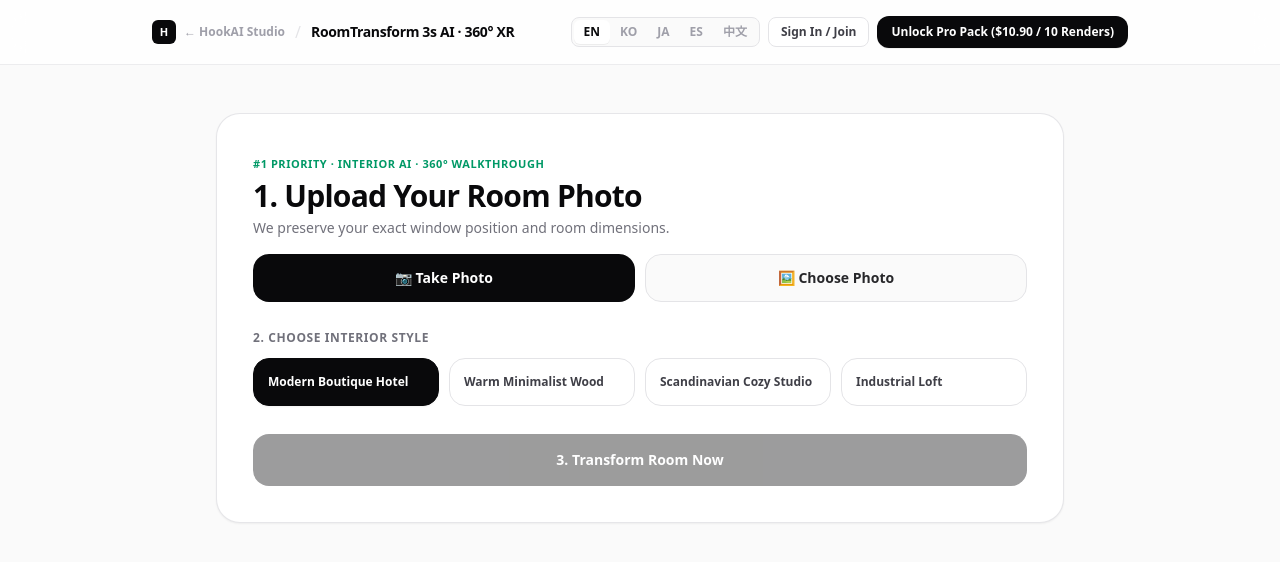
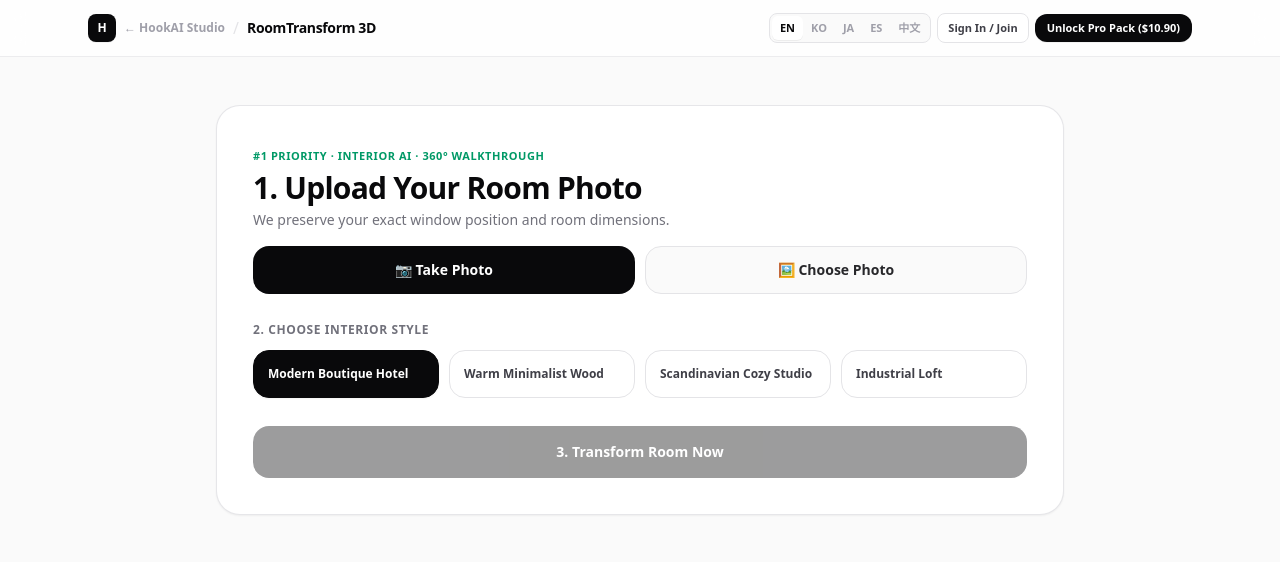
Before and after one commit to sujin777/hookai-studio, a Next.js app: page /interior in a window 1280 px wide. Shown: the top 562 px of the page. Built offline with nearby package versions, Linux system fonts and the light colour scheme; no server answers.

Commit message:
ui: keep top navigation bar compact on a single row

```diff
--- a/app/interior/page.tsx
+++ b/app/interior/page.tsx
@@ -183,7 +183,7 @@ export default function InteriorAppPage() {
   return (
     <div className="min-h-screen bg-[#FAFAFA] text-zinc-900 flex flex-col selection:bg-zinc-900 selection:text-white">
       <PaddleBar
-        appName={`${t.interiorAppName} · 360° XR`}
+        appName="RoomTransform 3D"
         priceId={priceId}
         priceLabel={t.interiorPriceLabel}
         email={email}
--- a/components/LanguageProvider.tsx
+++ b/components/LanguageProvider.tsx
@@ -65,14 +65,14 @@ export function LanguageSelector() {
     <div
       role="group"
       aria-label="Language switcher"
-      className="inline-flex items-center rounded-lg border border-zinc-200 bg-zinc-50 p-0.5 text-xs font-semibold"
+      className="inline-flex items-center rounded-lg border border-zinc-200 bg-zinc-50 p-0.5 text-[11px] font-semibold shrink-0"
     >
       {SUPPORTED_LOCALES.map((item) => (
         <button
           key={item.code}
           type="button"
           onClick={() => setLocale(item.code)}
-          className={`px-2.5 py-1 rounded-md transition-all cursor-pointer ${
+          className={`px-2 py-1 rounded-md transition-all cursor-pointer ${
             locale === item.code
               ? 'bg-white text-zinc-950 shadow-2xs'
               : 'text-zinc-400 hover:text-zinc-700'
--- a/components/PaddleBar.tsx
+++ b/components/PaddleBar.tsx
@@ -185,37 +185,41 @@ export function PaddleBar({
       )}
 
       <header className="sticky top-0 z-30 border-b border-zinc-200/70 bg-white/80 backdrop-blur-md">
-        <div className="max-w-5xl mx-auto px-4 sm:px-6 min-h-16 py-2 flex flex-wrap items-center justify-between gap-2.5">
-          <div className="flex items-center gap-2.5">
+        <div className="max-w-6xl mx-auto px-4 sm:px-6 min-h-14 py-2 flex flex-wrap md:flex-nowrap items-center justify-between gap-2">
+          <div className="flex items-center gap-2 min-w-0">
             <Link
               href="/"
-              className="inline-flex items-center gap-2 text-xs font-semibold text-zinc-400 hover:text-zinc-950 transition-colors"
+              className="inline-flex items-center gap-2 text-xs font-semibold text-zinc-400 hover:text-zinc-950 transition-colors whitespace-nowrap shrink-0"
             >
-              <span className="w-6 h-6 rounded-md bg-zinc-950 text-white flex items-center justify-center font-black text-[11px]">
+              <span className="w-7 h-7 rounded-lg bg-zinc-950 text-white flex items-center justify-center font-black text-xs shadow-2xs">
                 H
               </span>
-              <span className="hidden sm:inline">{t.backToHub}</span>
+              <span className="hidden xl:inline">{t.backToHub}</span>
             </Link>
-            <span className="text-zinc-200">/</span>
-            <span className="font-bold text-xs sm:text-sm text-zinc-950 tracking-tight">{appName}</span>
+            <span className="text-zinc-200 hidden sm:inline">/</span>
+            <span className="font-bold text-xs sm:text-sm text-zinc-950 tracking-tight truncate">
+              {appName}
+            </span>
             {remainingCredits !== null && (remainingCredits > 0 || loggedInEmail) && (
               <span
-                className={`px-2.5 py-0.5 text-[11px] font-bold rounded-full border ${
+                className={`px-2 py-0.5 text-[11px] font-bold rounded-full border whitespace-nowrap shrink-0 ${
                   remainingCredits > 0
                     ? 'bg-emerald-50 text-emerald-700 border-emerald-200/70'
                     : 'bg-zinc-100 text-zinc-600 border-zinc-200'
                 }`}
               >
-                {remainingCredits} {t.proCreditsActive}
+                {remainingCredits}
+                <span className="hidden xl:inline"> {t.proCreditsActive}</span>
+                <span className="xl:hidden"> {locale === 'ko' ? '크레딧' : 'cr'}</span>
               </span>
             )}
           </div>
 
-          <div className="flex flex-wrap items-center gap-2">
+          <div className="flex flex-wrap sm:flex-nowrap items-center gap-1.5 shrink-0">
             <LanguageSelector />
             {loggedInEmail ? (
-              <div className="inline-flex items-center gap-2 px-3 py-1.5 rounded-lg border border-zinc-200 bg-zinc-50 text-xs">
-                <span className="font-semibold text-zinc-800 max-w-[140px] truncate">
+              <div className="inline-flex items-center gap-1.5 px-2.5 py-1 rounded-lg border border-zinc-200 bg-zinc-50 text-[11px] whitespace-nowrap">
+                <span className="font-semibold text-zinc-800 max-w-[100px] sm:max-w-[130px] truncate">
                   {loggedInEmail}
                 </span>
                 <button
@@ -230,7 +234,7 @@ export function PaddleBar({
               <button
                 type="button"
                 onClick={() => setAuthOpen(!authOpen)}
-                className="text-xs font-semibold text-zinc-700 hover:text-zinc-950 px-3 py-1.5 rounded-lg border border-zinc-200 bg-white hover:bg-zinc-50 transition-colors cursor-pointer"
+                className="text-[11px] font-semibold text-zinc-700 hover:text-zinc-950 px-2.5 py-1.5 rounded-lg border border-zinc-200 bg-white hover:bg-zinc-50 transition-colors cursor-pointer whitespace-nowrap"
               >
                 {authBtnLabel}
               </button>
@@ -238,9 +242,9 @@ export function PaddleBar({
             <button
               type="button"
               onClick={openCheckout}
-              className="text-xs font-bold bg-zinc-950 text-white px-3.5 py-2 rounded-xl hover:bg-zinc-800 transition-colors cursor-pointer shadow-2xs"
+              className="text-[11px] font-bold bg-zinc-950 text-white px-3 py-1.5 rounded-xl hover:bg-zinc-800 transition-colors cursor-pointer shadow-2xs whitespace-nowrap"
             >
-              {t.unlockProPack} ({priceLabel})
+              {t.unlockProPack} ({priceLabel.split('/')[0].trim()})
             </button>
           </div>
         </div>
```
Also changed, not shown: 1 other file (tests, documents, lock files or other folders).
